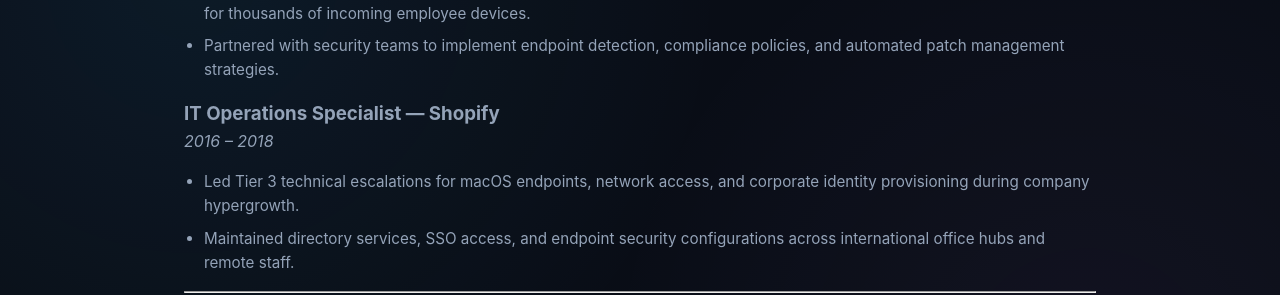
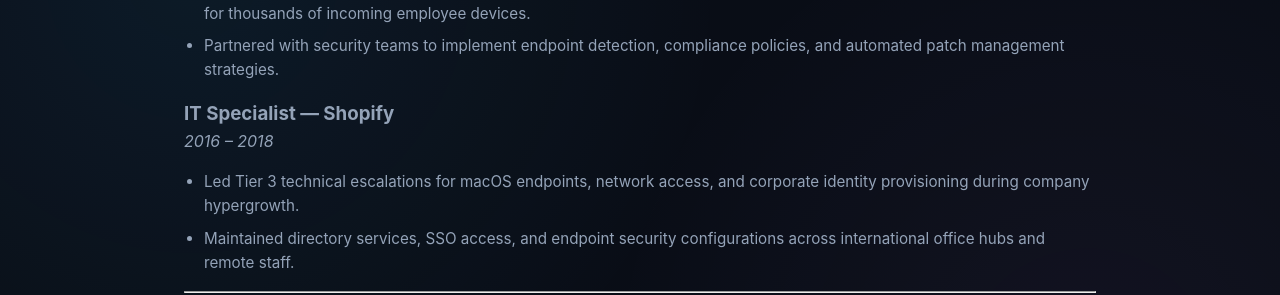
Before and after one commit to ronnieleblanc/ronnieleblanc.github.io, a Jekyll site: the page built from index.md, in a window 1280 px wide and 900 px high, scrolled down 820 px. Shown: the part 241-536 px from the top of the window. Built offline with Jekyll 4.4.1, drawn with Linux system fonts in a browser that asks for light colours.

Commit message:
Update index.md

```diff
--- a/index.md
+++ b/index.md
@@ -38,7 +38,7 @@
 * Built and maintained automated onboarding workflows using Jamf Pro and Shell scripting, reducing manual setup overhead for thousands of incoming employee devices.
 * Partnered with security teams to implement endpoint detection, compliance policies, and automated patch management strategies.
 
-### IT Operations Specialist — Shopify
+### IT Specialist — Shopify
 *2016 – 2018*
 
 * Led Tier 3 technical escalations for macOS endpoints, network access, and corporate identity provisioning during company hypergrowth.
```
